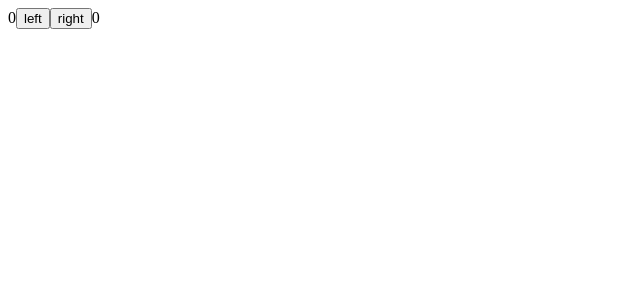
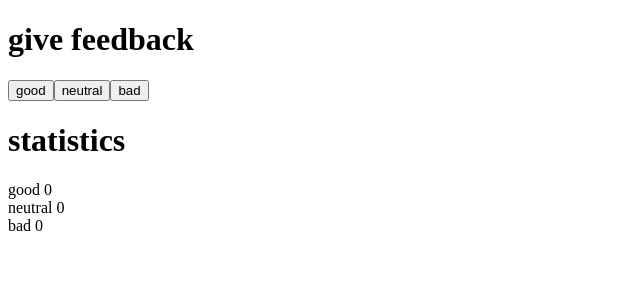
Before and after one commit to joanojan/ReactJS_fullstack, a React (Vite) app in the folder part1/unicafe/: page / in a window 1280 px wide. Shown: the top 300 px of the page, without its empty margins (0-640 px from the left). Built offline with nearby package versions, Linux system fonts and the light colour scheme.

Commit message:
unicafe step 1

```diff
--- a/part1/unicafe/src/App.jsx
+++ b/part1/unicafe/src/App.jsx
@@ -1,22 +1,42 @@
 import { useState } from 'react'
 
+const Header = ({ text }) => <h1>{text}</h1>
+
+const Button = ({ onClick, text }) => (
+    <button onClick={onClick}>
+        {text}
+    </button>
+)
+
+const Statistics = ({ good, neutral, bad, text }) => {
+    return (
+        <div>
+            <h1>{text}</h1>
+            <p>
+                good {good}<br />
+                neutral {neutral}<br />
+                bad {bad}
+            </p>
+        </div>
+    )
+}
+
 const App = () => {
-    const [clicks, setClicks] = useState({
-        left: 0, right: 0
-    })
-
-    const handleLeftClick = () =>
-        setClicks({ ...clicks, left: clicks.left + 1 })
-
-    const handleRightClick = () =>
-        setClicks({ ...clicks, right: clicks.right + 1 })
+    // save clicks of each button to its own state
+    const [good, setGood] = useState(0)
+    const [neutral, setNeutral] = useState(0)
+    const [bad, setBad] = useState(0)
 
     return (
         <div>
-            {clicks.left}
-            <button onClick={handleLeftClick}>left</button>
-            <button onClick={handleRightClick}>right</button>
-            {clicks.right}
+            <Header text={"give feedback"} />
+            <Button onClick={() => setGood(good + 1)} text="good" />
+            <Button onClick={() => setNeutral(neutral + 1)} text="neutral" />
+            <Button onClick={() => setBad(bad + 1)} text="bad" />
+            <Statistics
+                good={good} neutral={neutral} bad={bad}
+                text={"statistics"}
+            />
         </div>
     )
 }
```
